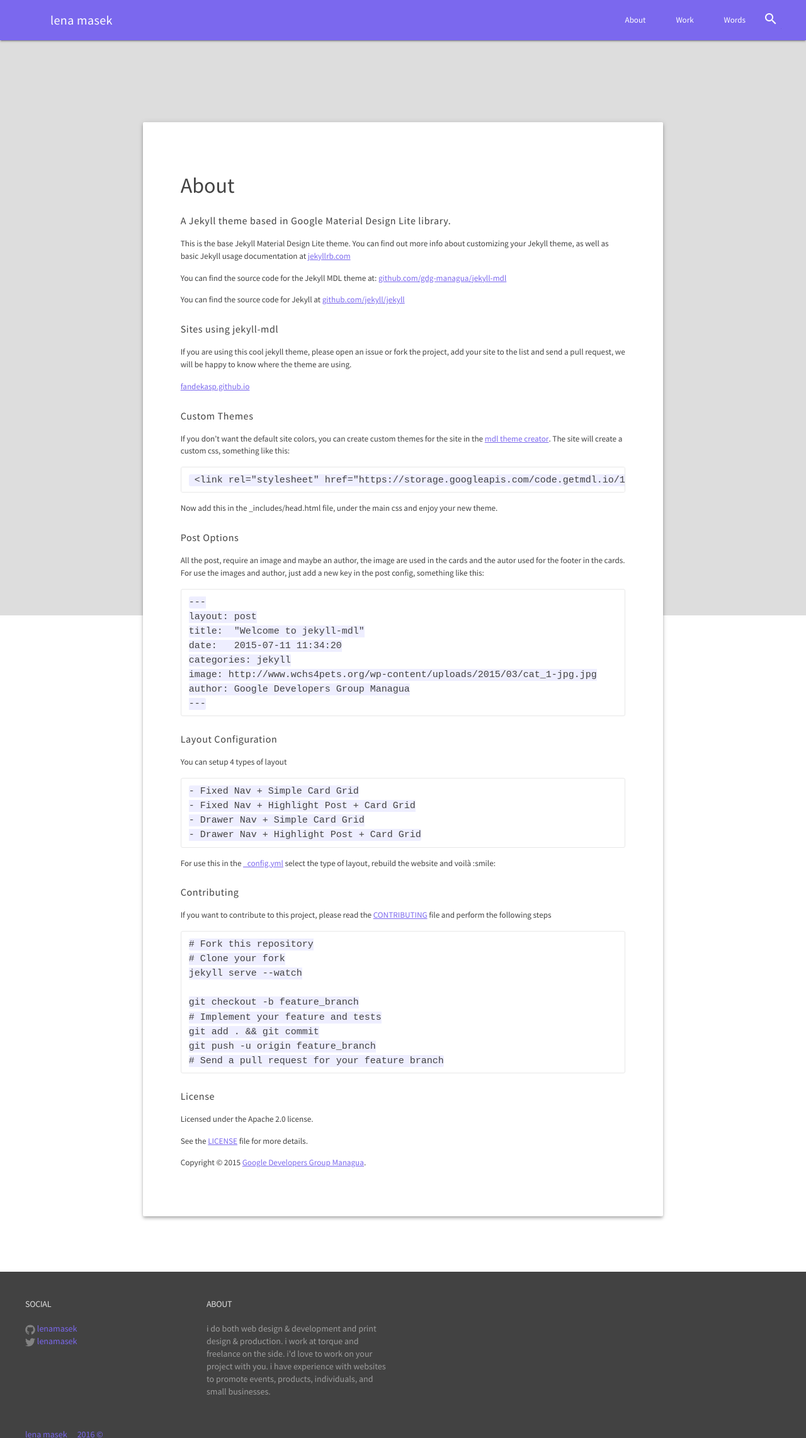
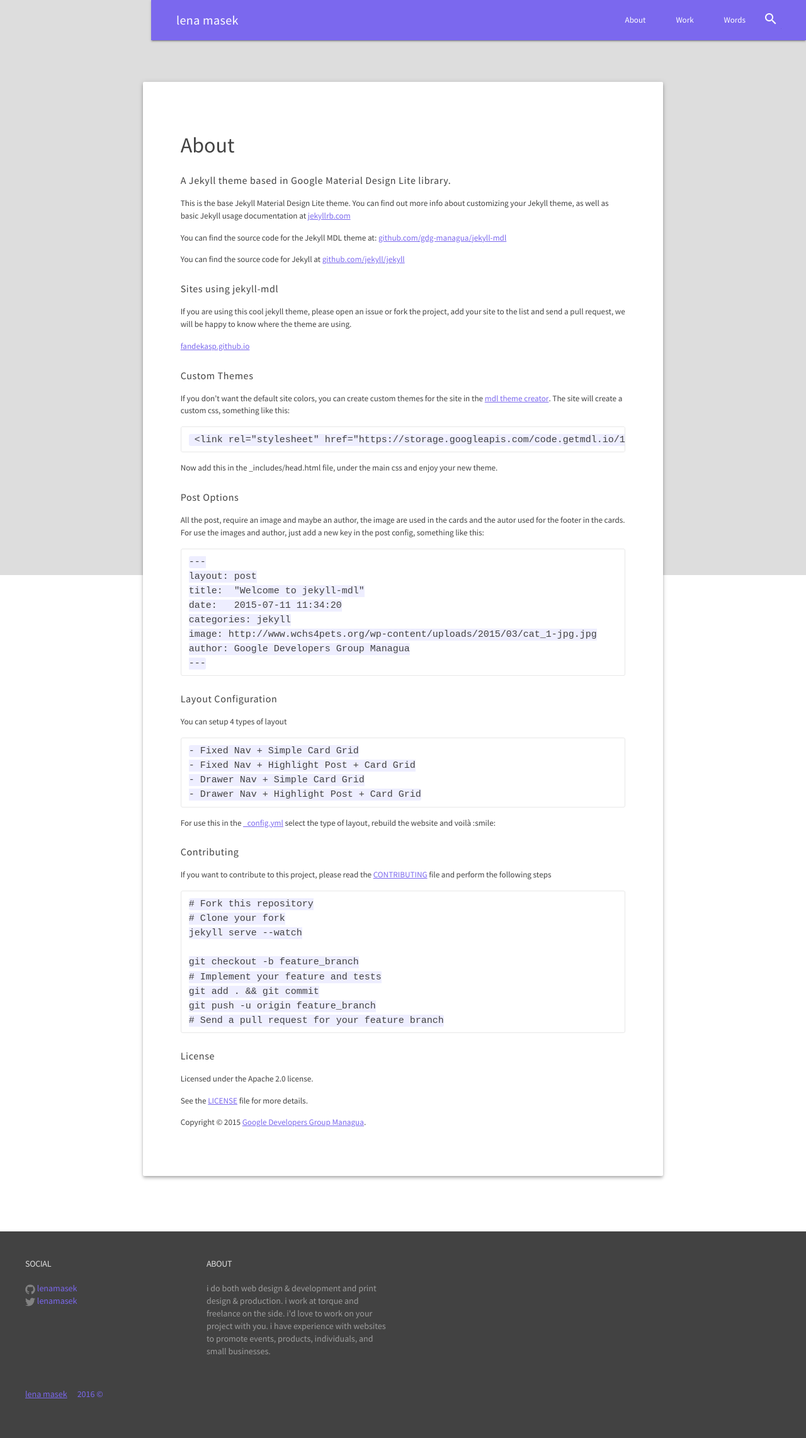
Before and after one commit to lenamasek/lenamasek.github.io, a Jekyll site: the page built from about.md, in a window 1280 px wide. Shown: the whole page at 63% size. Built offline with Jekyll 4.4.1, drawn with Linux system fonts in a browser that asks for light colours.

Commit message:
fixed header

```diff
--- a/_config.yml
+++ b/_config.yml
@@ -14,7 +14,7 @@
 
 # Layout settings
 header_type: default  # values [ drawer, default ]
-post_type: highlight    # values [ highlight, default ]
+post_type: default    # values [ highlight, default ]
 pagination_type: default  # values [ ops, default ]
 
 more_vert:
@@ -38,6 +38,3 @@
 
 # Build settings
 markdown: kramdown
-
-
-##7b68ee
--- a/_includes/header.html
+++ b/_includes/header.html
@@ -1,4 +1,7 @@
-<header class="mdl-layout__header">
+<div class="mdl-layout mdl-js-layout mdl-layout--fixed-drawer
+            mdl-layout--fixed-header">
+
+            <header class="mdl-layout__header">
     <div class="mdl-layout__header-row">
       <!-- Title -->
       <a href="{{ site.url }}"><span class="mdl-layout-title">{{ site.title }}</span></a>
@@ -23,3 +26,4 @@
 
     </div>
   </header>
+  </div>
```
